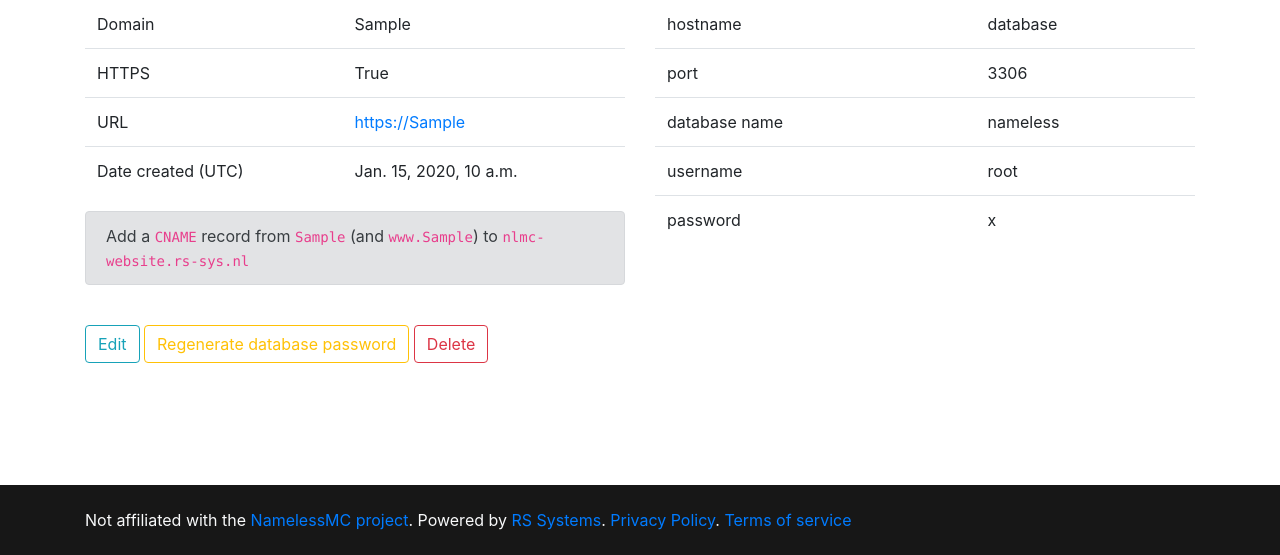
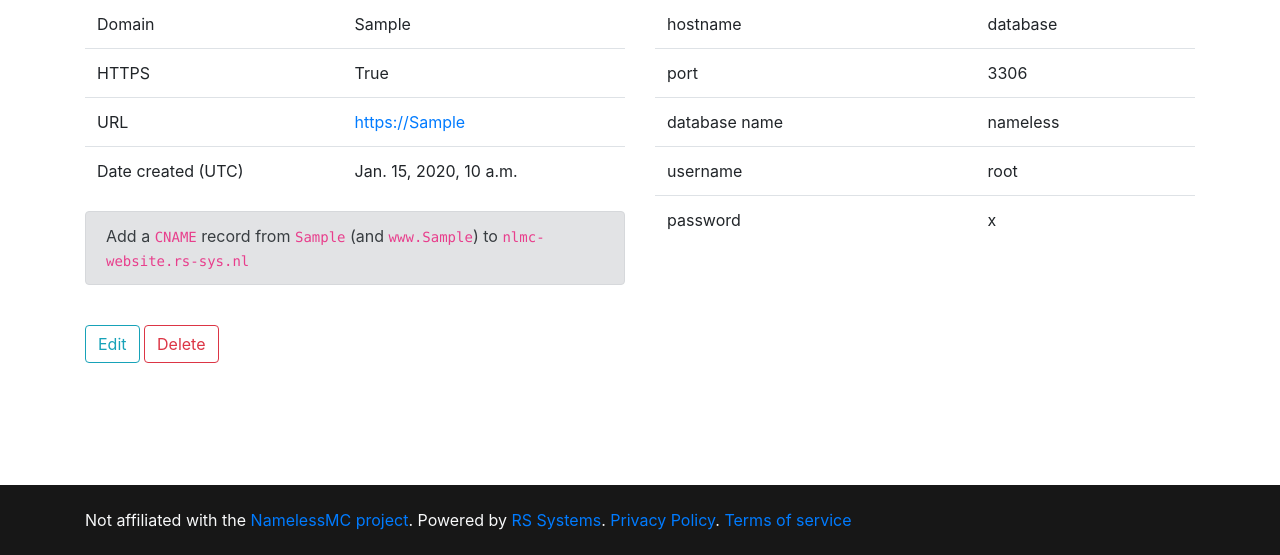
Before and after one commit to namelessmc-bot/namelessmc_hosting, a Django app: page /website/1/ in a window 1280 px wide. Shown: the part 245-800 px from the top of the page. Run offline with Django 3.2, Linux system fonts and the light colour scheme; a user stored in the database is signed in; tables that the repository leaves empty hold one stand-in row (values such as "Sample post"); some libraries are stand-ins or nearby versions.

Commit message:
hide password regen button because it may be confusing

```diff
--- a/frontend/users/templates/users/website_detail.html
+++ b/frontend/users/templates/users/website_detail.html
@@ -68,7 +68,7 @@
 
     <div class="mt-4">
         <a href="{% url 'website-update' website.id %}" class="btn btn-outline-info">Edit</a>
-        <a href="{% url 'website-db-pass-regen' website.id %}" class="btn btn-outline-warning">Regenerate database password</a>
+        {% comment %} <a href="{% url 'website-db-pass-regen' website.id %}" class="btn btn-outline-warning">Regenerate database password</a> {% endcomment %}
         <a href="{% url 'website-delete' website.id %}" class="btn btn-outline-danger">Delete</a>
     </div>
 </div>
```
